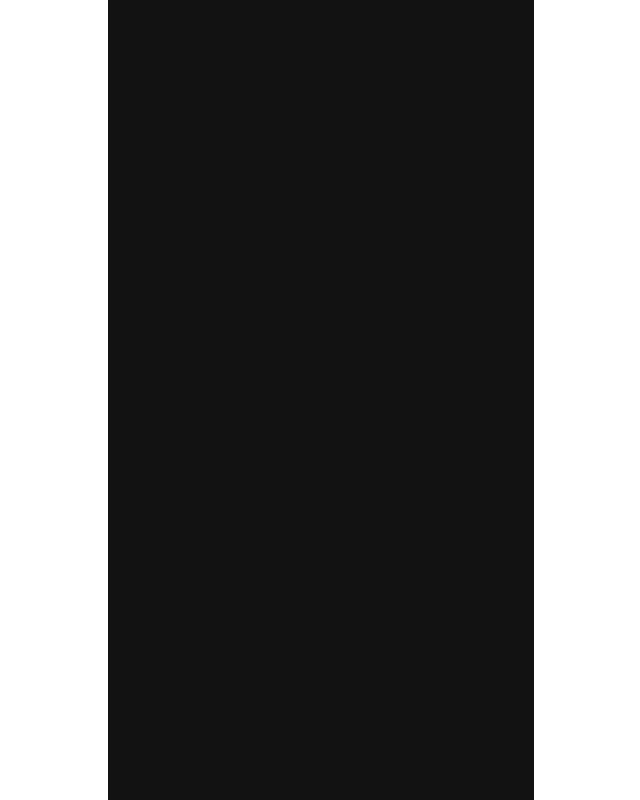
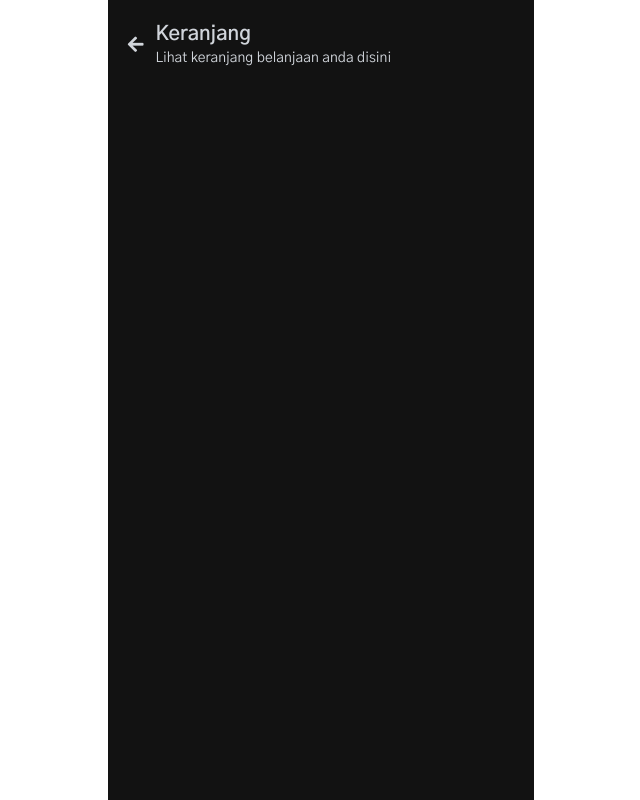
Before and after one commit to or-abdillh/echo-wallet, a Vue app: page /carts in a window 1280 px wide. Before the commit this address had no page. Shown: the whole page, without its empty margins (319-959 px from the left). Built offline with nearby package versions, Linux system fonts and the light colour scheme.

Commit message:
Create Notifications view

```diff
--- a/src/components/HeaderMarket.vue
+++ b/src/components/HeaderMarket.vue
@@ -9,10 +9,10 @@
             </section>
         </template>
         <template v-slot:end>
-            <section>
+            <section @click="router.push({ name: 'Carts' })">
                 <span class="relative">
                     <span style="width:25px; height:25px"
-                        class="text-xxs bg-red-500 text-gray-300 grid place-items-center absolute left-2 -top-4 text-xs rounded-full"><p>{{ carts.length }}</p></span>
+                    class="text-xxs bg-red-500 text-gray-300 grid place-items-center absolute left-2 -top-4 text-xs rounded-full"><p>{{ carts.length }}</p></span>
                     <i class="text-lg fa fa-shopping-cart"></i>
                 </span>
             </section>
@@ -32,9 +32,9 @@
 <script setup>
 
 import { computed, ref } from 'vue'
+import { useRouter } from 'vue-router'
+import { useHistory } from '@/stores/history'
 import HeaderBar from '@/components/HeaderBar.vue'
-import { useHistory } from '@/stores/history'
-import { useRouter } from 'vue-router'
 import category from '@/contents/category.js'
 
 const router = useRouter()
--- a/src/router/index.js
+++ b/src/router/index.js
@@ -34,6 +34,11 @@ const routes = [
 		name: 'Notifications',
 		path: '/notifications',
 		component: () => import('@/views/Notifications.vue')
+	},
+	{
+		name: 'Carts',
+		path: '/carts',
+		component: () => import('@/views/Carts.vue')
 	}
 ]
 
--- /dev/null
+++ b/src/views/Carts.vue
@@ -0,0 +1,23 @@
+<template>
+	<HeaderBar>
+		<template v-slot:start>
+			<section class="text-gray-300 flex gap-3 items-center">
+				<i @click="emits('back')" class="fa fa-arrow-left text-lg"></i>
+				<div>
+					<h1 class="text-xl font-semibold">Keranjang</h1>
+					<p class="text-sm">Lihat keranjang belanjaan anda disini</p>
+				</div>
+			</section>
+		</template>
+	</HeaderBar>
+	<section class="mt-20 text-gray-300">
+
+	</section>
+</template>
+
+<script setup>
+
+import HeaderBar from '@/components/HeaderBar.vue'
+
+const emits = defineEmits(['back'])
+</script>
```
